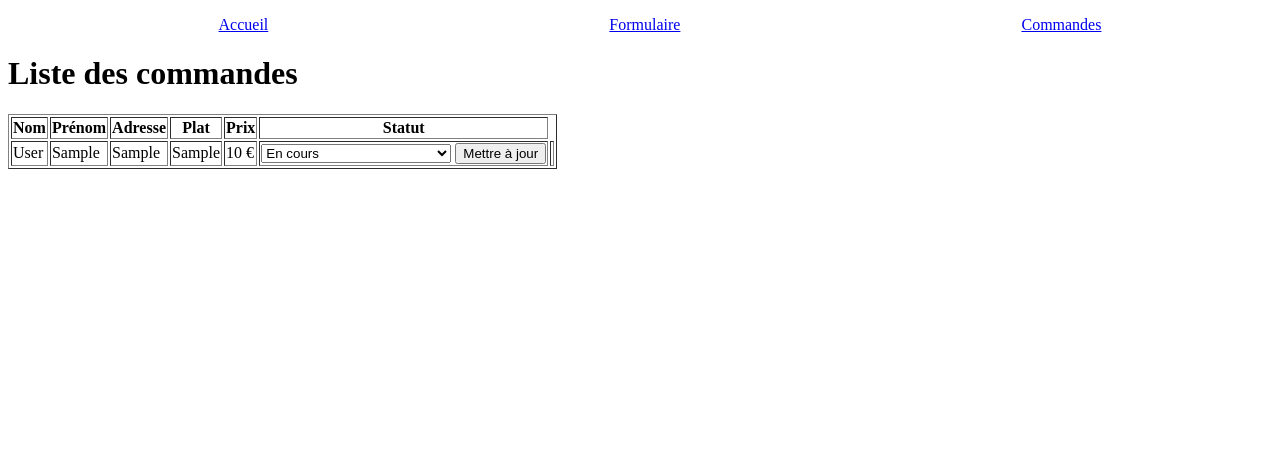
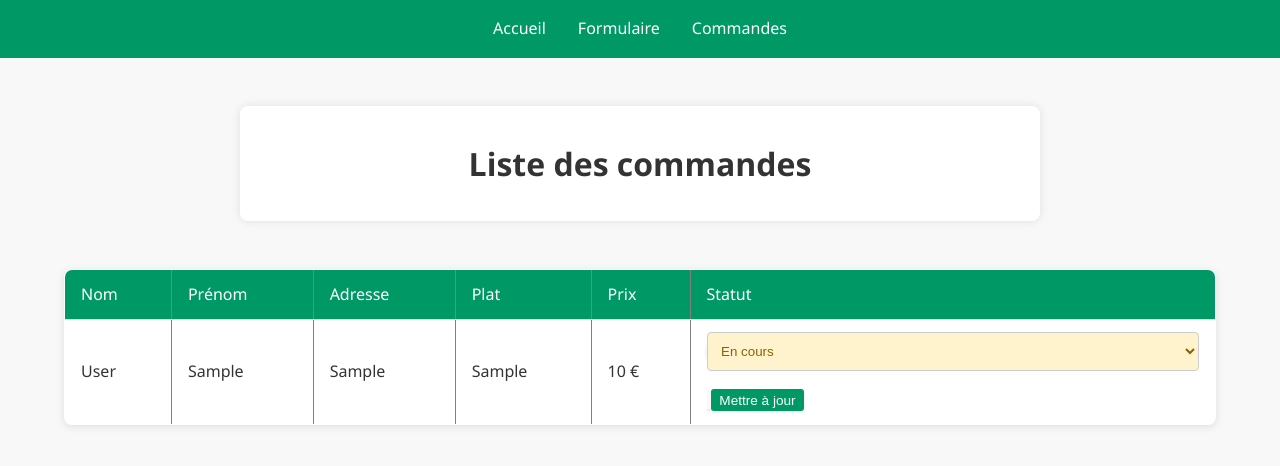
Before and after one commit to Okaramel/phprattrapage_2025, a PHP site: page /app/views/orders.php in a window 1280 px wide. Shown: the top 466 px of the page. Run offline with PHP 8.4, Linux system fonts and the light colour scheme; tables that the repository leaves empty or names only in its code hold one stand-in row (values such as "Sample post"); data that the repository does not hold is empty.

Commit message:
add the css and arrange the dropdownmenu

```diff
--- a/app/controllers/UserController.php
+++ b/app/controllers/UserController.php
@@ -28,7 +28,7 @@ class UserController
         $adress = htmlspecialchars($formData['adress'] ?? '');
         $dish = htmlspecialchars($formData['dish'] ?? '');
 
-        // Validation simple (optionnelle ici)
+        // Validation simple (obligatoire ici pour pas d'erreur)
         if (empty($last_name) || empty($first_name) || empty($adress) || empty($dish)) {
             throw new Exception("Tous les champs sont obligatoires.");
         }
--- a/app/views/orders.php
+++ b/app/views/orders.php
@@ -17,8 +17,6 @@ if ($_SERVER['REQUEST_METHOD'] === 'POST' && isset($_POST['user_id'], $_POST['ne
 
 <!DOCTYPE html>
 <html lang="fr">
-<!DOCTYPE html>
-<html lang="fr">
 <head>
 <meta charset="UTF-8">
 <title><?= htmlspecialchars('Mongoo | Salade sur mesure') ?></title>
@@ -28,18 +26,13 @@ if ($_SERVER['REQUEST_METHOD'] === 'POST' && isset($_POST['user_id'], $_POST['ne
 <body>
 <header>
     <ul class="list">
-            <li class="list_item">
-                <a href="/">Accueil</a>
-            </li>
-            <li class="list_item">
-                <a href="/phprattrapage_2025/app/views/form.php">Formulaire</a>
-            </li>
-            <li class="list_item">
-                <a href="/phprattrapage_2025/app/views/orders.php">Commandes</a>
-            </li>
+        <li class="list_item"><a href="/">Accueil</a></li>
+        <li class="list_item"><a href="/phprattrapage_2025/app/views/form.php">Formulaire</a></li>
+        <li class="list_item"><a href="/phprattrapage_2025/app/views/orders.php">Commandes</a></li>
     </ul>
 </header>
-<body>
+
+<main>
     <h1>Liste des commandes</h1>
 
     <?php if (!empty($users)): ?>
@@ -53,6 +46,20 @@ if ($_SERVER['REQUEST_METHOD'] === 'POST' && isset($_POST['user_id'], $_POST['ne
                 <th>Statut</th>
             </tr>
             <?php foreach ($users as $user): ?>
+                <?php
+                $statut = strtolower($user['statut']);
+                $selectClass = '';
+
+                if (strpos($statut, 'prise') !== false) {
+                    $selectClass = 'select-pris';
+                } elseif (strpos($statut, 'en cours') !== false) {
+                    $selectClass = 'select-encours';
+                } elseif (strpos($statut, 'réalisée') !== false) {
+                    $selectClass = 'select-realisee';
+                } elseif (strpos($statut, 'annulée') !== false) {
+                    $selectClass = 'select-annulee';
+                }
+                ?>
                 <tr>
                     <td><?= htmlspecialchars($user['last_name']) ?></td>
                     <td><?= htmlspecialchars($user['first_name']) ?></td>
@@ -61,18 +68,15 @@ if ($_SERVER['REQUEST_METHOD'] === 'POST' && isset($_POST['user_id'], $_POST['ne
                     <td><?= htmlspecialchars($user['price']) ?> €</td>
                     <td>
                         <form class="form_dropdownmenu" method="POST" style="display: inline;">
-              <input class="input" type="hidden" name="user_id" value="<?= htmlspecialchars($user['id']) ?>">
-              <select class="select" name="new_statut">
-                <option class="option" value="Valeur Initial"><?= $user['statut']?></option>
-                <option class="option" value="Pris en compte" <?= $user['statut'] === 'Commande prise en compte' ? 'selected' : '' ?>>Commande prise en compte</option>
-                <option class="option select-cours" value="En cours" <?= $user['statut'] === 'En Cours' ? 'selected' : '' ?>>En cours</option>
-                <option class="option" value="Réalisée" <?= $user['statut'] === 'Réalisée' ? 'selected' : '' ?>>Réalisée</option>
-                <option class="option" value="Annulée" <?= $user['statut'] === 'Annulée' ? 'selected' : '' ?>>Annulée</option>
+                            <input type="hidden" name="user_id" value="<?= htmlspecialchars($user['id']) ?>">
+                            <select name="new_statut" class="<?= $selectClass ?>">
+                                <option value="Prise en compte" <?= $user['statut'] === 'Commande prise en compte' ? 'selected' : '' ?>>Commande prise en compte</option>
+                                <option value="En cours" <?= $user['statut'] === 'En cours' ? 'selected' : '' ?>>En cours</option>
+                                <option value="Réalisée" <?= $user['statut'] === 'Réalisée' ? 'selected' : '' ?>>Réalisée</option>
+                                <option value="Annulée" <?= $user['statut'] === 'Annulée' ? 'selected' : '' ?>>Annulée</option>
                             </select>
                             <button class="maj" type="submit">Mettre à jour</button>
                         </form>
-          </td>
-          <td>
                     </td>
                 </tr>
             <?php endforeach; ?>
@@ -80,5 +84,6 @@ if ($_SERVER['REQUEST_METHOD'] === 'POST' && isset($_POST['user_id'], $_POST['ne
     <?php else: ?>
         <p>Aucune commande trouvée.</p>
     <?php endif; ?>
+</main>
 </body>
 </html>
--- a/public/css/style.css
+++ b/public/css/style.css
@@ -1,8 +1,182 @@
-.list_item {
-    list-style-type: none;
+* {
+    margin: 0;
+    padding: 0;
+    box-sizing: border-box;
 }
 
-.list {
+body {
+    font-family: 'Segoe UI', Tahoma, Geneva, Verdana, sans-serif;
+    background-color: #f8f8f8;
+    color: #333;
+    line-height: 1.6;
+}
+
+header {
+    background-color: #009966;
+    padding: 1rem 2rem;
+}
+
+header .list {
+    list-style: none;
     display: flex;
-    justify-content: space-around;
+    justify-content: center;
+    gap: 2rem;
+    color: #333;
 }
+
+header .list_item a {
+    color: #fff;
+    text-decoration: none;
+    font-weight: 500;
+    transition: color 0.3s;
+ }
+
+header .list_item a:hover {
+    color: #ffef96;
+}
+
+
+h1 {
+    font-size: 2rem;
+    margin-bottom: 1rem;
+    max-width: 800px;
+    margin: 3rem auto;
+    padding: 2rem;
+    background-color: #fff;
+    border-radius: 8px;
+    box-shadow: 0 0 10px rgba(0,0,0,0.1);
+    text-align: center;
+}
+
+form {
+    max-width: 500px;
+    margin: 2rem auto;
+    padding: 2rem;
+    background-color: #fff;
+    border-radius: 8px;
+    box-shadow: 0 2px 8px rgba(0,0,0,0.1);
+}
+
+form label {
+    display: block;
+    margin-bottom: 0.5rem;
+    font-weight: 600;
+    color: #333;
+}
+
+form input[type="text"],
+form select {
+    width: 100%;
+    padding: 0.6rem;
+    margin-bottom: 1rem;
+    border: 1px solid #ccc;
+    border-radius: 4px;
+    transition: border 0.3s;
+}
+
+form input[type="text"]:focus,
+form select:focus {
+    border-color: #009966;
+    outline: none;
+}
+
+form button {
+    background-color: #009966;
+    color: #fff;
+    border: none;
+    padding: 0.7rem 1.2rem;
+    border-radius: 4px;
+    cursor: pointer;
+    font-size: 1rem;
+    transition: background-color 0.3s;
+}
+
+form button:hover {
+    background-color: #007744;
+}
+
+form br {
+    display: none;
+}
+
+table {
+    width: 90%;
+    margin: 2rem auto;
+    border-collapse: collapse;
+    background-color: #fff;
+    box-shadow: 0 2px 8px rgba(0,0,0,0.1);
+    border-radius: 8px;
+    overflow: hidden;
+}
+
+th, td {
+    padding: 0.75rem 1rem;
+    text-align: left;
+    border-bottom: 1px solid #ddd;
+}
+
+th {
+    background-color: #009966;
+    color: #fff;
+    font-weight: 500;
+}
+
+tr:hover {
+    background-color: #f2f2f2;
+}
+
+select {
+    padding: 0.4rem;
+    border-radius: 4px;
+    border: 1px solid #ccc;
+}
+
+.maj {
+    background-color: #009966;
+    color: #fff;
+    border: none;
+    padding: 0.2rem 0.5rem;
+    border-radius: 3px;
+    cursor: pointer;
+    margin-left: 0.3rem;
+    font-size: 0.85rem;
+    transition: background-color 0.3s;
+  }
+
+
+.maj:hover {
+    background-color: #007744;
+}
+
+p {
+    text-align: center;
+    color: #555;
+    padding: 5px;
+}
+
+.form_dropdownmenu {
+    width: 200px;
+    margin: 0 auto;
+    padding: 0;
+    background-color: #f9f9f9;
+    border-radius: 6px;
+    box-shadow: 0 2px 4px rgba(0,0,0,0.1);
+    font-size: 0.9rem;
+}
+
+.select-pris {
+    background-color: #d1ecf1;
+    color: #0c5460;
+}
+.select-encours {
+    background-color: #fff3cd;
+    color: #856404;
+}
+.select-realisee {
+    background-color: #d4edda;
+    color: #155724;
+}
+.select-annulee {
+    background-color: #f8d7da;
+    color: #721c24;
+}
```
Also changed, not shown: app/views/form.php (+4 -4 lines). Lines whose indentation alone changed are shown as unchanged.
